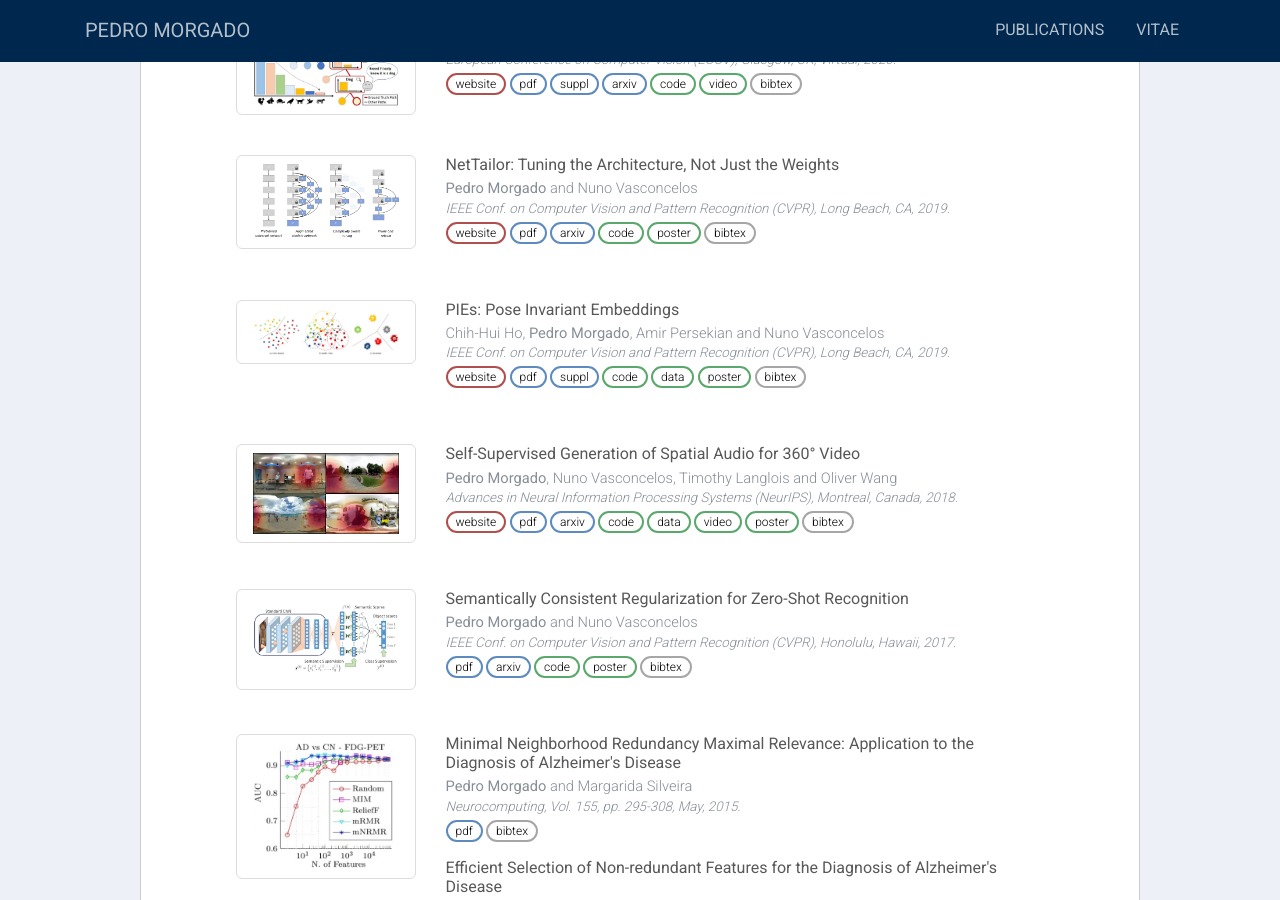
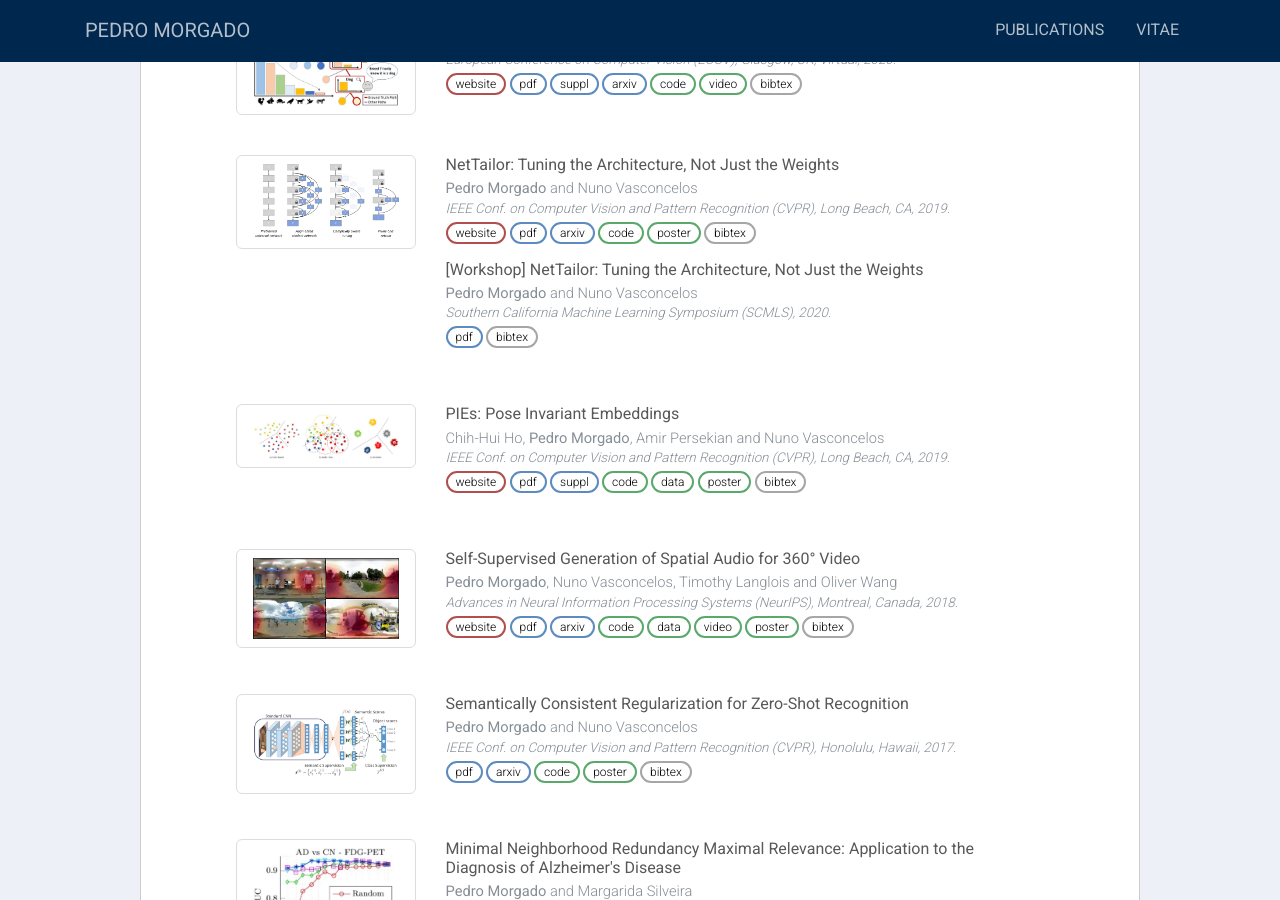
Before and after one commit to wqtwjt1996/wqtwjt1996.github.io, a Jekyll site: the page built from index.markdown, in a window 1280 px wide and 900 px high, scrolled down 1570 px. Built offline with Jekyll 4.4.1, drawn with Linux system fonts in a browser that asks for light colours; a style sheet for code colours, icons or effects is not loaded.

Commit message:
nettailor workshop

```diff
--- /dev/null
+++ b/assets/publications/2019-nettailor/scmls20_ref.txt
@@ -0,0 +1,6 @@
+@inproceedings{scmls20_16,
+  title={NetTailor: Tuning the architecture, not just the weights},
+  author={Pedro Morgado and Nuno Vasconcelos},
+  booktitle={Southern California Machine Learning Symposium (SCMLS)},
+  year={2020}
+}
```
Also changed, not shown: _publications/2019-nettailor.md (+6 -0 lines), 1 other file.
